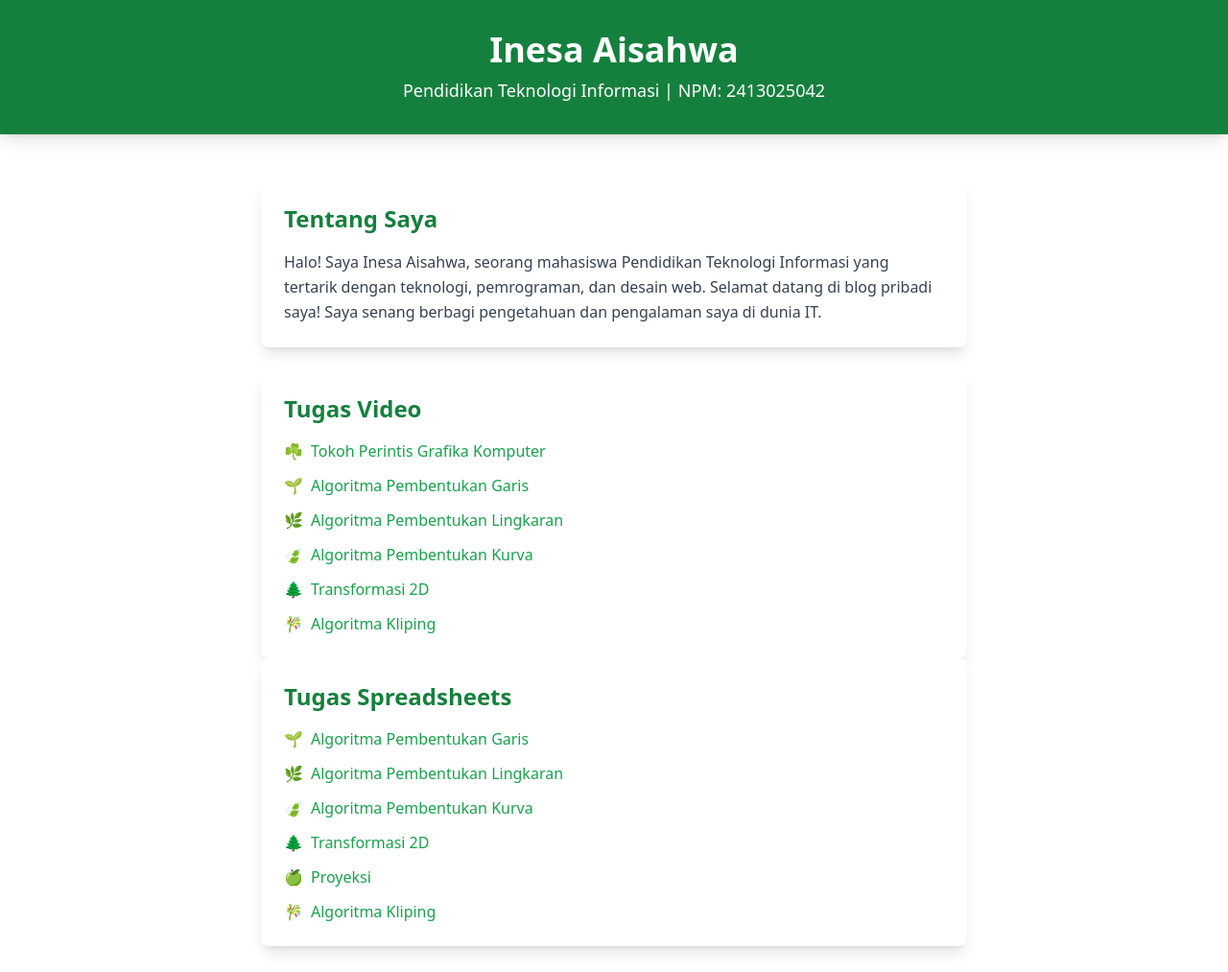
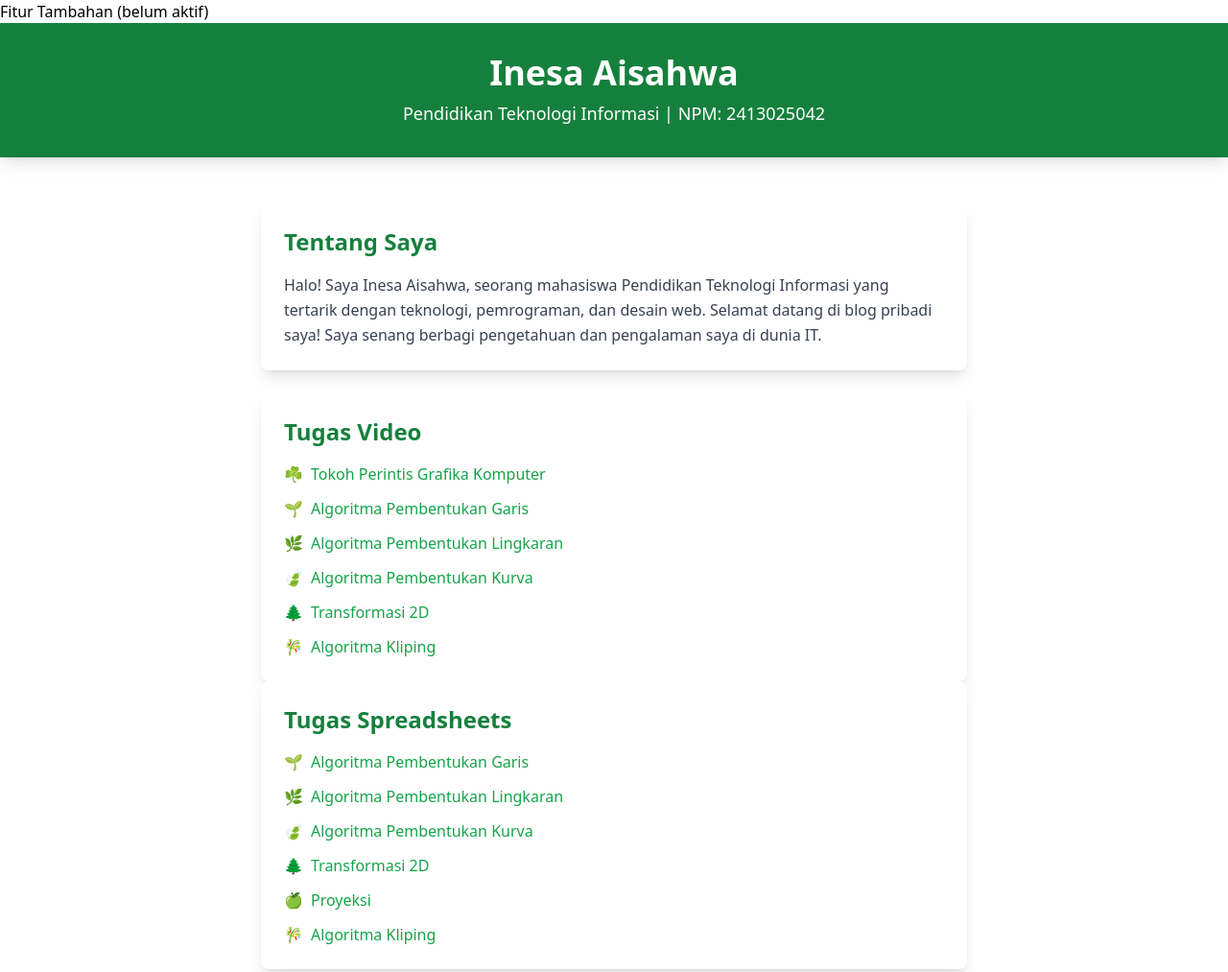
Before and after one commit to Inesa27/2413025042, a plain HTML site: page index.html in a window 1280 px wide. Shown: the top 1013 px of the page at 96% size. Drawn offline with nearby package versions, Linux system fonts and the light colour scheme.

Commit message:
Update index.html

```diff
--- a/index.html
+++ b/index.html
@@ -7,6 +7,7 @@
     <script src="https://cdn.tailwindcss.com"></script>
     <link rel="stylesheet" href="style.css">
     <script src="script.js" defer></script>
+    <a href="#" class="disabled-link">Fitur Tambahan (belum aktif)</a>
 </head>
 <body>
     <!-- Header -->
```
